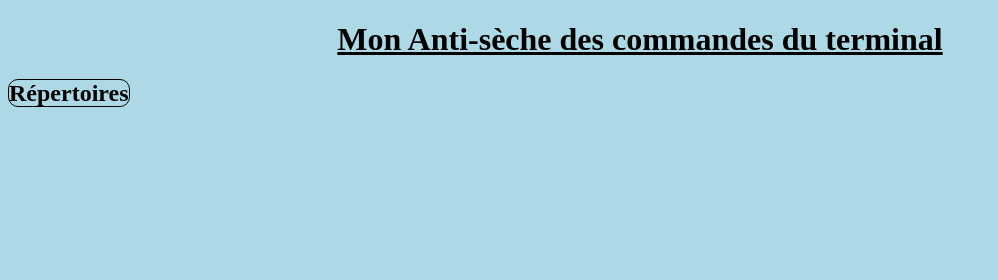
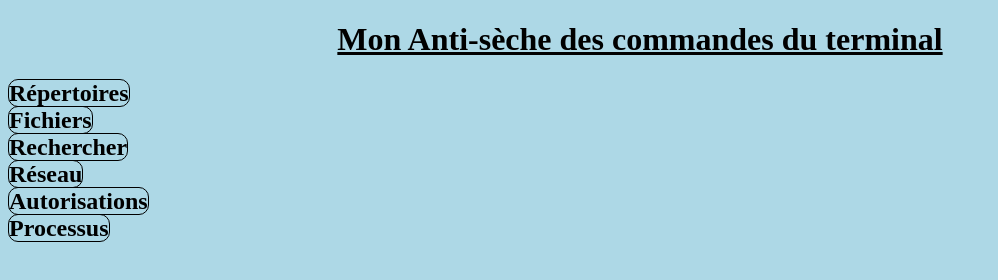
Before and after one commit to jeanbtn/CheatSheetTerminal, a plain HTML site: page index.html in a window 1280 px wide. Shown: the whole page, without its empty margins (0-998 px from the left). Drawn offline with Linux system fonts and the light colour scheme.

Commit message:
set up div h2

```diff
--- a/index.html
+++ b/index.html
@@ -7,7 +7,11 @@
   <h1>Mon Anti-sèche des commandes du terminal</h1>
 </head>
 <body>
-  <h2>Répertoires</h2>
-
+  <div><h2>Répertoires</h2></div>
+  <div><h2>Fichiers</h2></div>
+  <div><h2>Rechercher</h2></div>
+  <div><h2>Réseau</h2></div>
+  <div><h2>Autorisations</h2></div>
+  <div><h2>Processus</h2></div>
 </body>
 </html>
```
